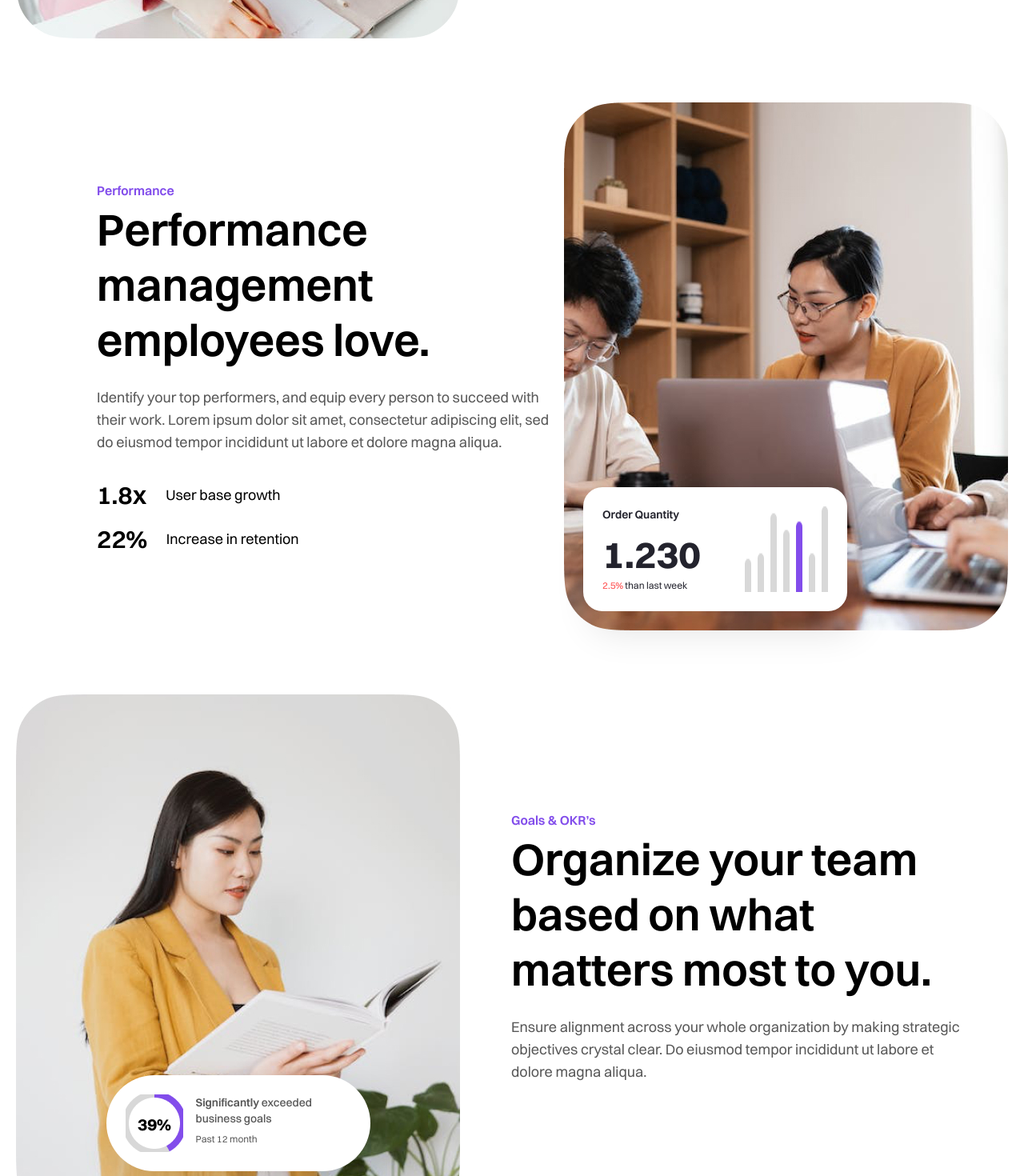
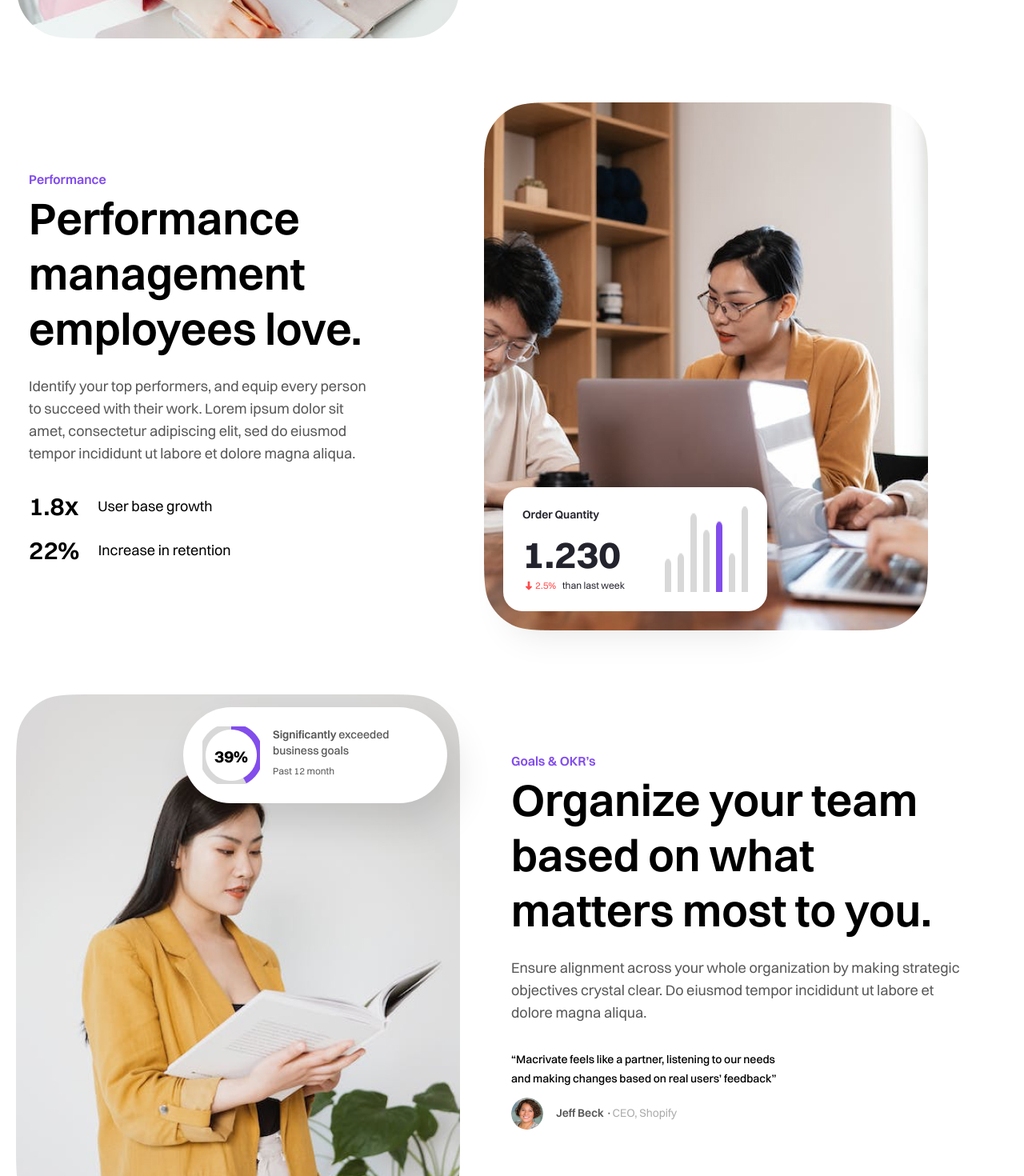
Before and after one commit to akramjonnuriddinov/programmeruz, a Vue app: page / in a window 1280 px wide. Shown: the part 1580-3050 px from the top of the page at 80% size. Built offline with nearby package versions, Linux system fonts and the light colour scheme; what @canvasjs/vue-charts would draw is missing.

Commit message:
Fix PerformanceComponent

```diff
--- a/src/components/GoalComponent.vue
+++ b/src/components/GoalComponent.vue
@@ -7,7 +7,7 @@
         <div class="relative z-10">
           <img class="w-[555px] h-[660px]" src="@/assets/img/working-girl-3.jpg" alt="" />
           <div
-            class="flex rounded-full bg-white w-full max-w-[330px] p-6 absolute bottom-16 left-1/2 -translate-x-1/2 card"
+            class="flex rounded-full bg-white w-full max-w-[330px] p-6 absolute top-4 right-4 card"
           >
             <img class="mr-4" src="@/assets/img/pie39.png" alt="" />
             <div>
@@ -29,6 +29,17 @@
             Ensure alignment across your whole organization by making strategic objectives crystal
             clear. Do eiusmod tempor incididunt ut labore et dolore magna aliqua.
           </p>
+          <div class="pb-4 card-bottom mb-8 max-w-[340px] w-full">
+            <p class="text-sm text-black font-medium mb-3 leading-6">
+              “Macrivate feels like a partner, listening to our needs and making changes based on
+              real users’ feedback”
+            </p>
+            <div class="flex text-sm leading-[23px] items-center">
+              <img class="mr-4 rounded-full" src="../assets/img/client/Image-1.jpg" alt="" />
+              <span class="font-semibold">Jeff Beck · </span>
+              <span class="opacity-50"> CEO, Shopify</span>
+            </div>
+          </div>
         </div>
       </div>
     </div>
--- a/src/components/PerformanceComponent.vue
+++ b/src/components/PerformanceComponent.vue
@@ -1,21 +1,8 @@
 <template>
   <section class="bg-tg-white py-10">
     <div class="container mx-auto px-5 w-full">
-      <div class="flex flex-row-reverse items-center">
-        <div class="relative z-10">
-          <img class="w-[555px] h-[660px]" src="@/assets/img/working-girl-2.jpg" alt="" />
-          <div
-            class="flex rounded-3xl justify-between flex-row-reverse bg-white w-full max-w-[330px] p-6 absolute bottom-6 left-6 card"
-          >
-            <img class="ml-4" src="@/assets/img/bar.png" alt="" />
-            <div class="text-[#23232D]">
-              <h5 class="text-sm font-semibold mb-2">Order Quantity</h5>
-              <span class="font-bold text-[48px] leading-[63px]">1.230</span>
-              <p class="text-xs"><span class="text-[#FF4B4B]">2.5%</span> than last week</p>
-            </div>
-          </div>
-        </div>
-        <div class="relative ml-12 w-full max-w-[600px] px-4">
+      <div class="w-full flex items-center gap-x-[128px]">
+        <div class="relative w-full max-w-[457px] px-4">
           <span class="mb-4 text-base font-semibold leading-[20px] text-primary">Performance</span>
           <h2 class="mb-6 text-[56px] text-black font-semibold leading-[69px]">
             Performance management employees love.
@@ -36,6 +23,25 @@
             </div>
           </div>
         </div>
+        <div class="relative z-10">
+          <img class="w-[555px] h-[660px]" src="@/assets/img/working-girl-2.jpg" alt="" />
+          <div
+            class="flex rounded-3xl justify-between flex-row-reverse bg-white w-full max-w-[330px] p-6 absolute bottom-6 left-6 card"
+          >
+            <img class="ml-4" src="@/assets/img/bar.png" alt="" />
+            <div class="text-[#23232D]">
+              <h5 class="text-sm font-semibold mb-2">Order Quantity</h5>
+              <span class="font-bold text-[48px] leading-[63px]">1.230</span>
+              <div class="text-xs flex items-center">
+                <span class="text-[#FF4B4B] flex items-center mr-2">
+                  <img src="../assets/img/down-icon.svg" alt="" />
+                  <span>2.5%</span>
+                </span>
+                than last week
+              </div>
+            </div>
+          </div>
+        </div>
       </div>
     </div>
   </section>
```
Also changed, not shown: src/assets/img/down-icon.svg (added).
